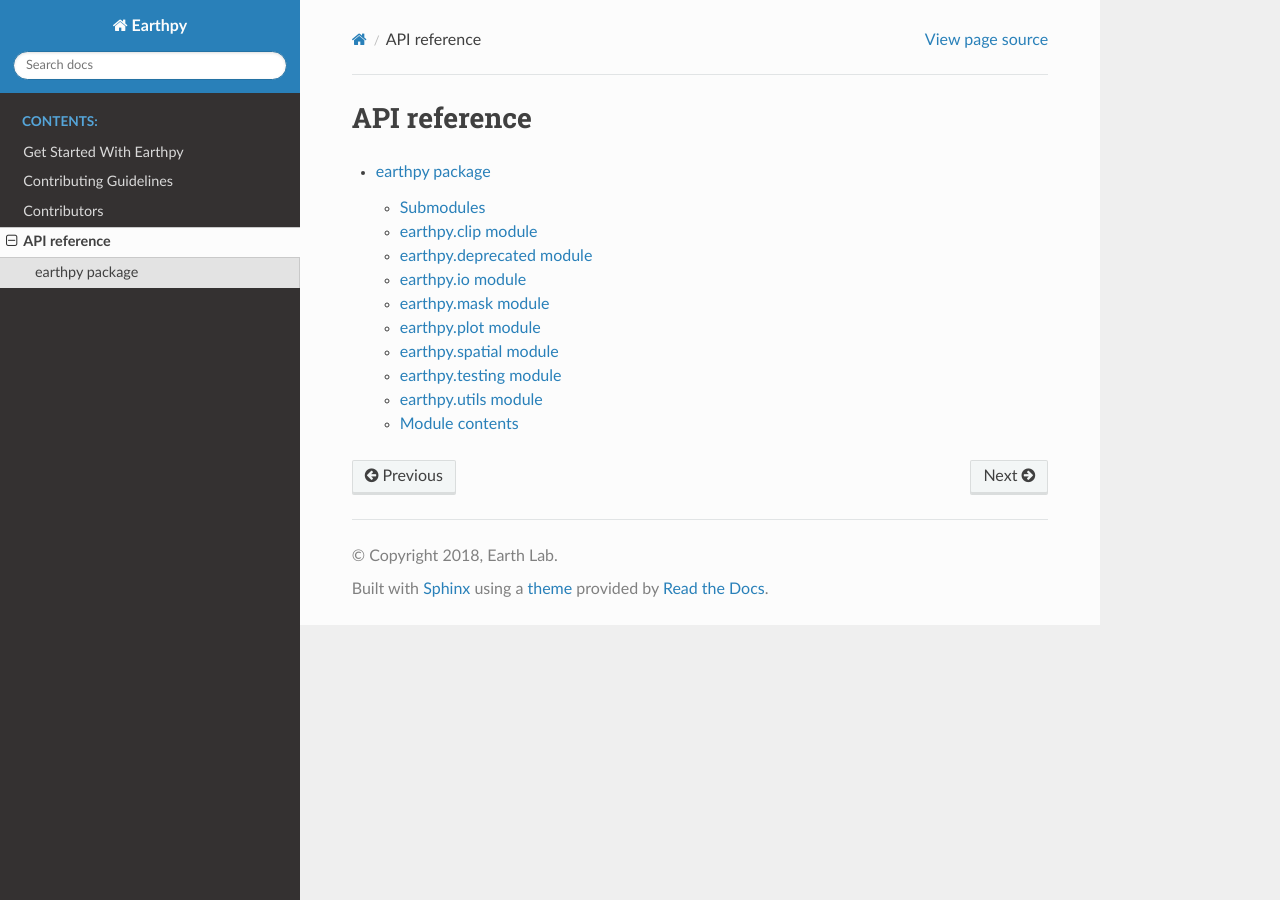
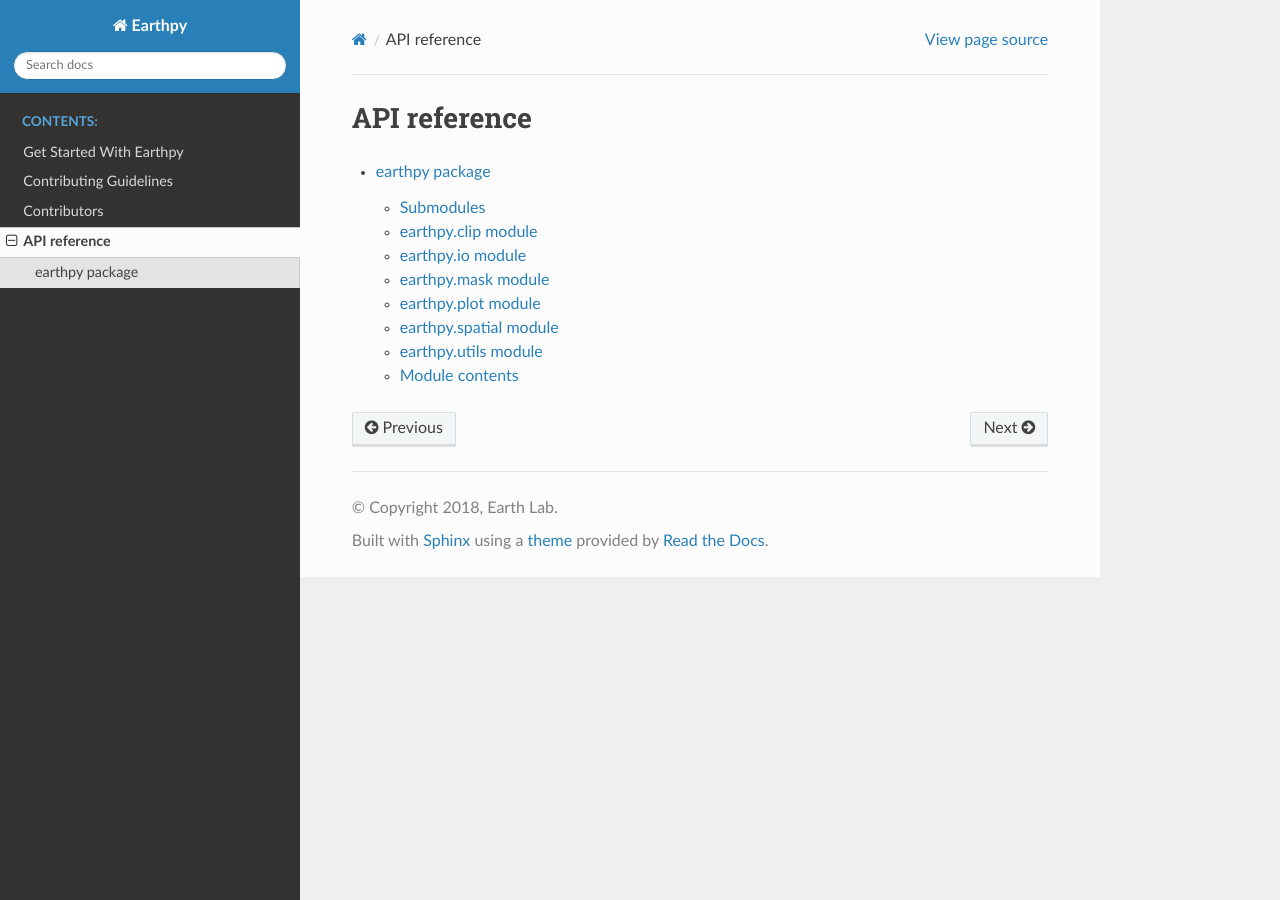
Before and after one commit to earthlab/earthpy, a Sphinx documentation site: the page built from docs/modules.rst, in a window 1280 px wide. Built offline with Sphinx 7.4.7 and the Read the Docs theme 2.0.0, drawn with Linux system fonts in a browser that asks for light colours.

Commit message:
reverting to master

```diff
--- a/docs/earthpy.rst
+++ b/docs/earthpy.rst
@@ -8,14 +8,6 @@ earthpy.clip module
 -------------------
 
 .. automodule:: earthpy.clip
-    :members:
-    :undoc-members:
-    :show-inheritance:
-
-earthpy.deprecated module
--------------------------
-
-.. automodule:: earthpy.deprecated
     :members:
     :undoc-members:
     :show-inheritance:
@@ -52,14 +44,6 @@ earthpy.spatial module
     :undoc-members:
     :show-inheritance:
 
-earthpy.testing module
-----------------------
-
-.. automodule:: earthpy.testing
-    :members:
-    :undoc-members:
-    :show-inheritance:
-
 earthpy.utils module
 --------------------
 
```
